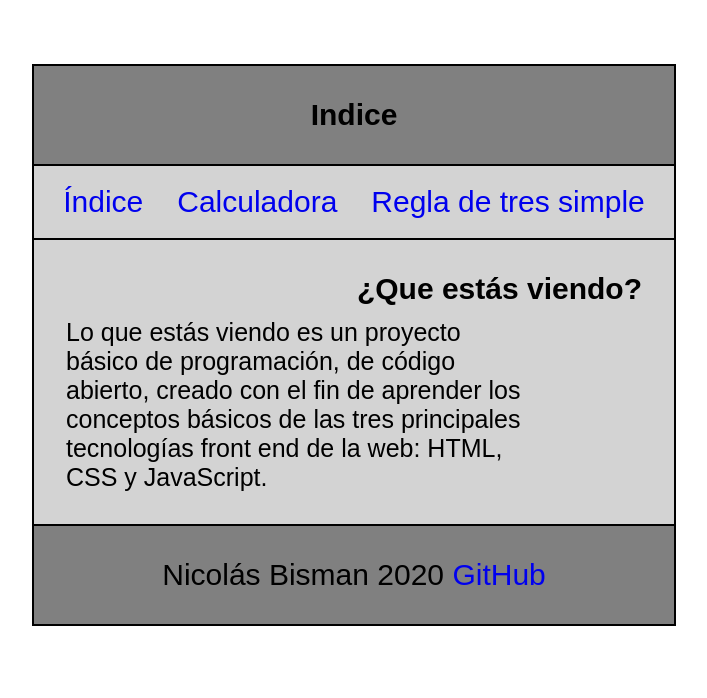
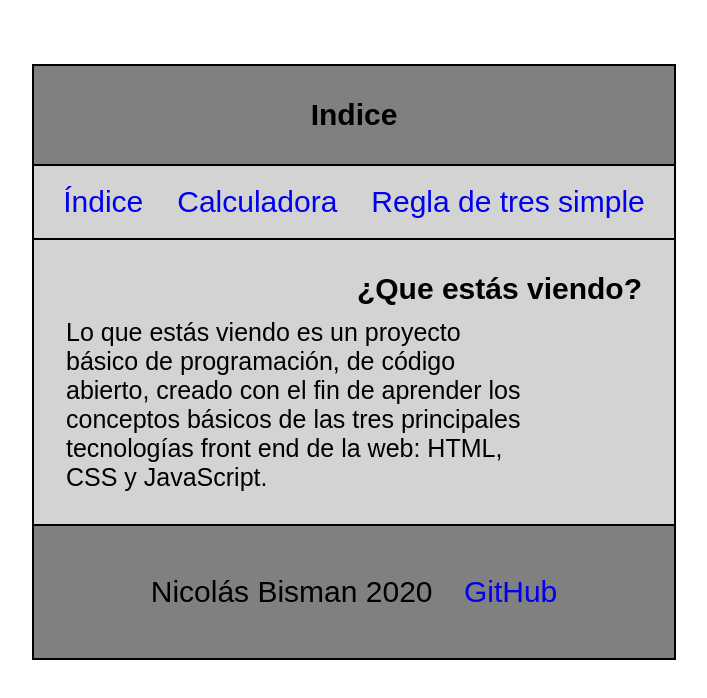
Before and after one commit to nicobisman/webCalculator, a plain HTML site: page index/index.html in a window 1280 px wide. Shown: the whole page, without its empty margins (286-993 px from the left). Drawn offline with Linux system fonts and the light colour scheme.

Commit message:
v1.2.1 | padding has been added to the footer

```diff
--- a/calculator/styles.css
+++ b/calculator/styles.css
@@ -71,4 +71,5 @@ a {
 }
 #footerContainer li {
     display: inline-block;
+    padding: 3% 2%;
 }
--- a/index/styles.css
+++ b/index/styles.css
@@ -31,6 +31,7 @@
 }
 #footerContainer li {
     display: inline-block;
+    padding: 3% 2%;
 }
 body {
     width: 50%;
--- a/simpleRuleOfThree/styles.css
+++ b/simpleRuleOfThree/styles.css
@@ -71,4 +71,5 @@ a {
 }
 #footerContainer li {
     display: inline-block;
+    padding: 3% 2%;
 }
```
